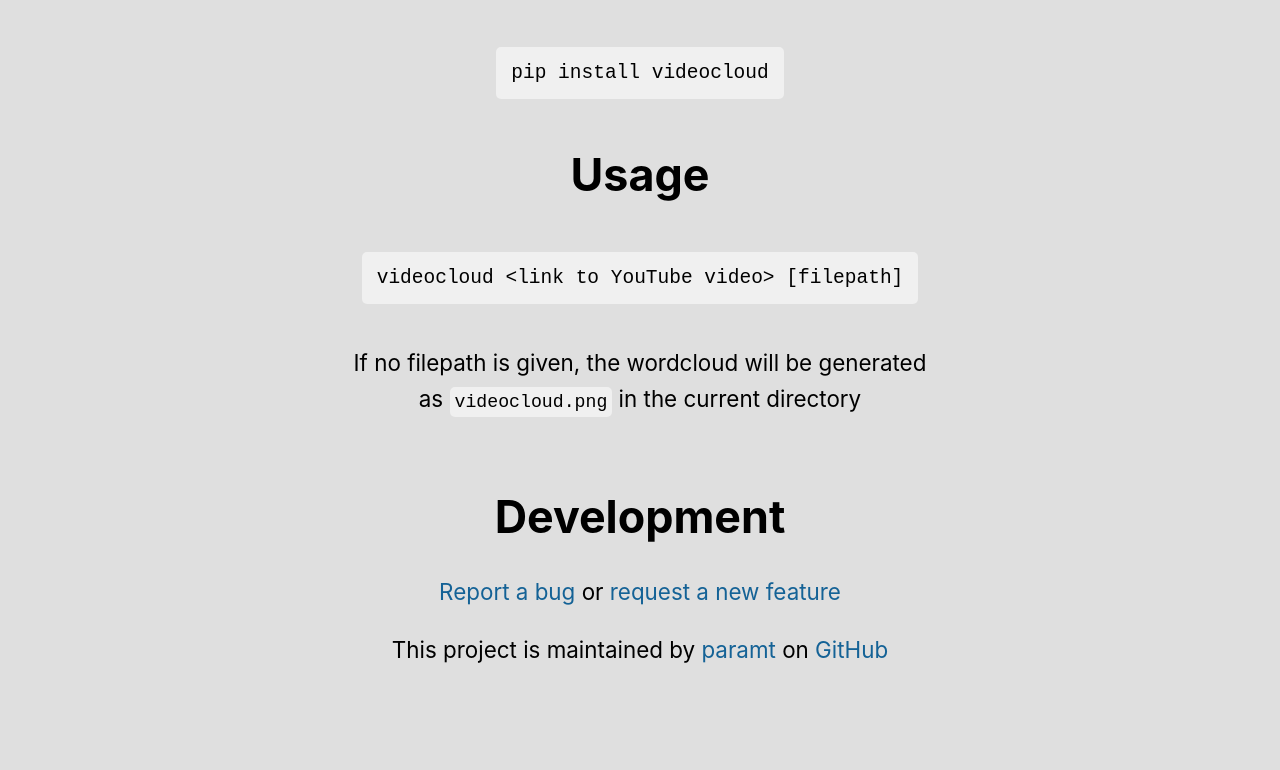
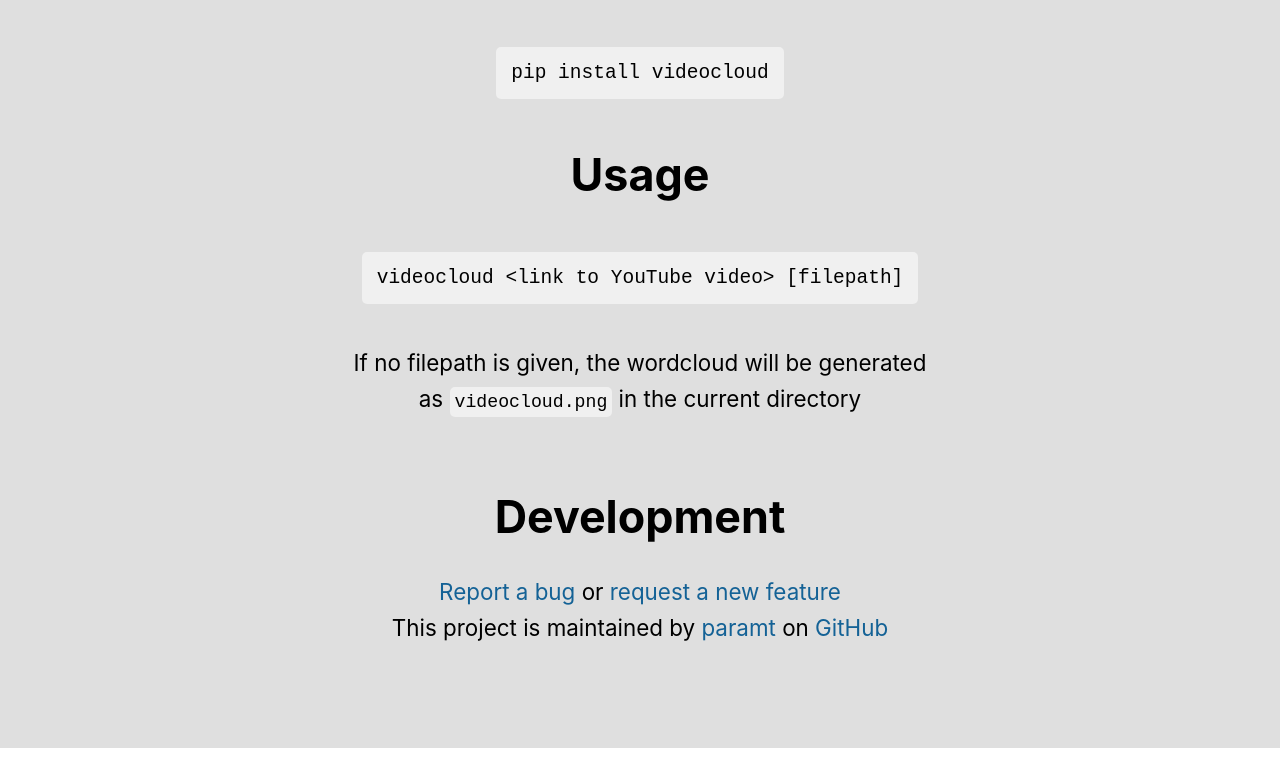
Before and after one commit to paramt/videocloud, a plain HTML site: page docs/index.html in a window 1280 px wide. Shown: the part 1015-1785 px from the top of the page. After the commit the page ends 1763 px from the top, so only its background shows below. Drawn offline with Linux system fonts and the light colour scheme.

Commit message:
Modify website HTML
Combine paragraphs in dev section

```diff
--- a/docs/index.html
+++ b/docs/index.html
@@ -35,8 +35,8 @@
           <br>
 
           <h1>Development</h1>
-          <p><a href="https://github.com/paramt/videocloud/issues/new">Report a bug</a> or <a href="https://github.com/paramt/videocloud/issues/new">request a new feature</a></p>
-          <p>This project is maintained by <a href="https://github.com/paramt">paramt</a> on <a href="https://github.com/paramt/videocloud">GitHub</a></p>
+          <p><a href="https://github.com/paramt/videocloud/issues/new">Report a bug</a> or <a href="https://github.com/paramt/videocloud/issues/new">request a new feature</a><br>
+          This project is maintained by <a href="https://github.com/paramt">paramt</a> on <a href="https://github.com/paramt/videocloud">GitHub</a></p>
 
         </div>
       </div>
```
